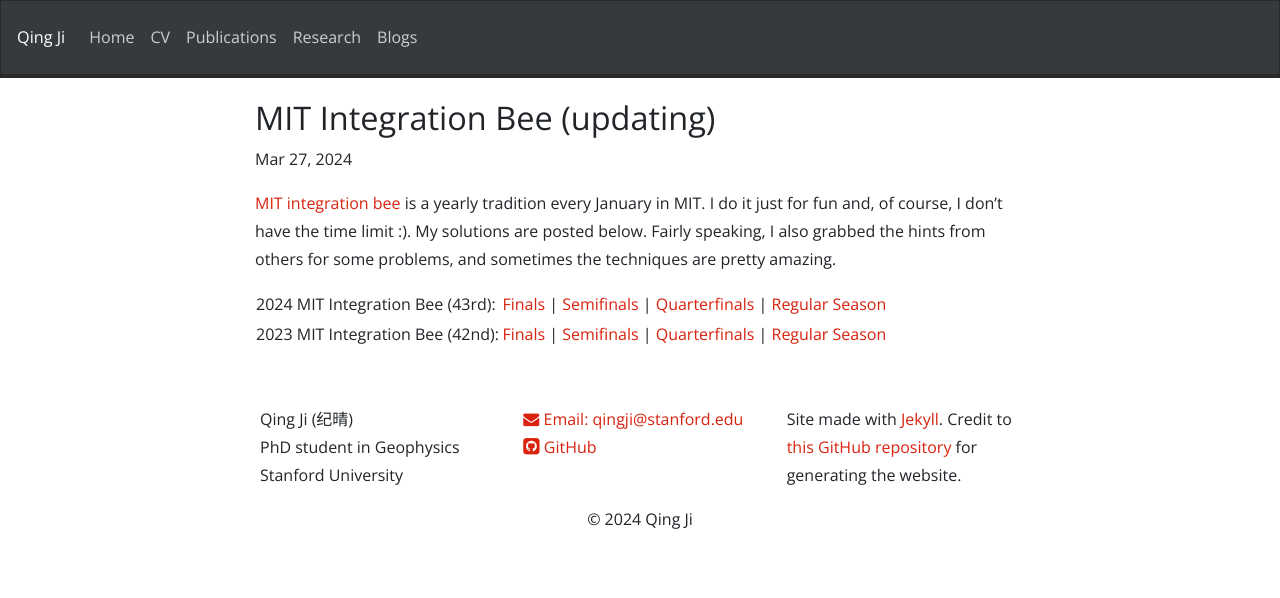
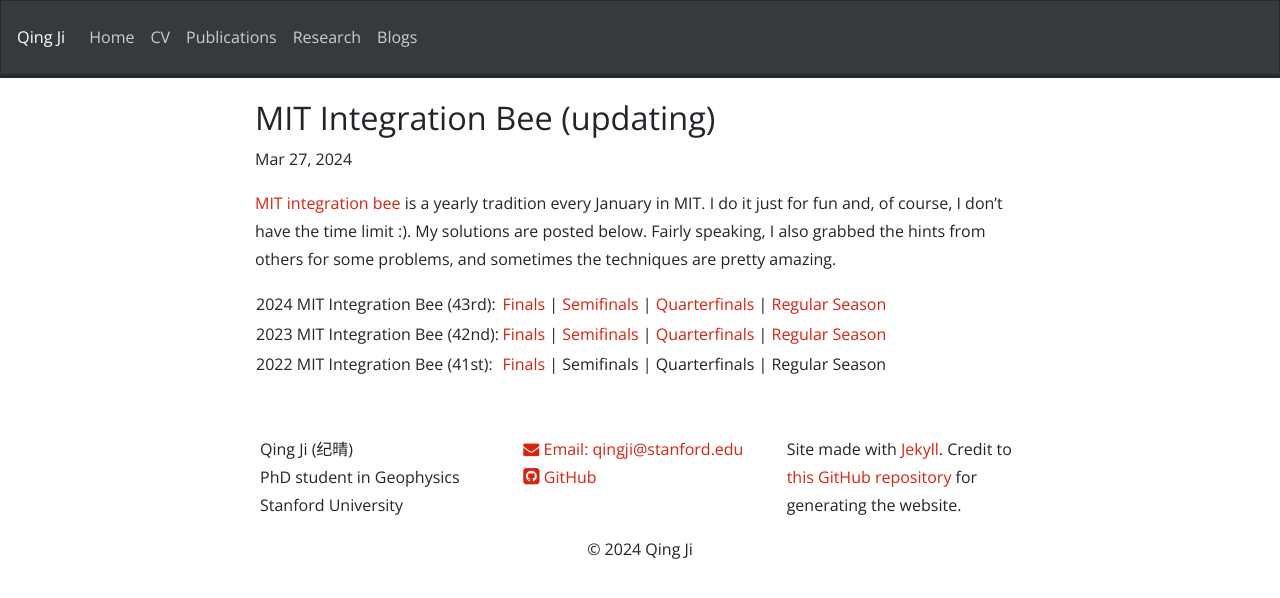
Before and after one commit to NickJi98/NickJi98.github.io, a Jekyll site: the page built from _posts/2024-03-27-MIT-integration.md, in a window 1280 px wide. Shown: the top 598 px of the page. Built offline with Jekyll 4.4.1, drawn with Linux system fonts in a browser that asks for light colours; nearby versions of some CDN libraries; a style sheet for code colours, icons or effects is not loaded.

Commit message:
Update files

```diff
--- a/_posts/2024-03-27-MIT-integration.md
+++ b/_posts/2024-03-27-MIT-integration.md
@@ -21,4 +21,10 @@ date: 2024-03-27
     <a href="{{ site.url }}{{ site.baseurl }}/_data/files/MIT_integration/2023_Finals.pdf" target="_blank">Finals</a> | <a href="{{ site.url }}{{ site.baseurl }}/_data/files/MIT_integration/2023_Semifinals.pdf" target="_blank">Semifinals</a> | <a href="{{ site.url }}{{ site.baseurl }}/_data/files/MIT_integration/2023_Quarterfinals.pdf" target="_blank">Quarterfinals</a> | <a href="{{ site.url }}{{ site.baseurl }}/_data/files/MIT_integration/2023_Regular.pdf" target="_blank">Regular Season</a>
     </td>
   </tr>
+  <tr>
+    <td>2022 MIT Integration Bee (41st):</td>
+    <td>
+    <a href="{{ site.url }}{{ site.baseurl }}/_data/files/MIT_integration/2022_Finals.pdf" target="_blank">Finals</a> | Semifinals | Quarterfinals | Regular Season
+    </td>
+  </tr>
 </table>
```
Also changed, not shown: _posts/2024-03-28-Quant-seismo.md (+1 -1 lines), 2 other files.
